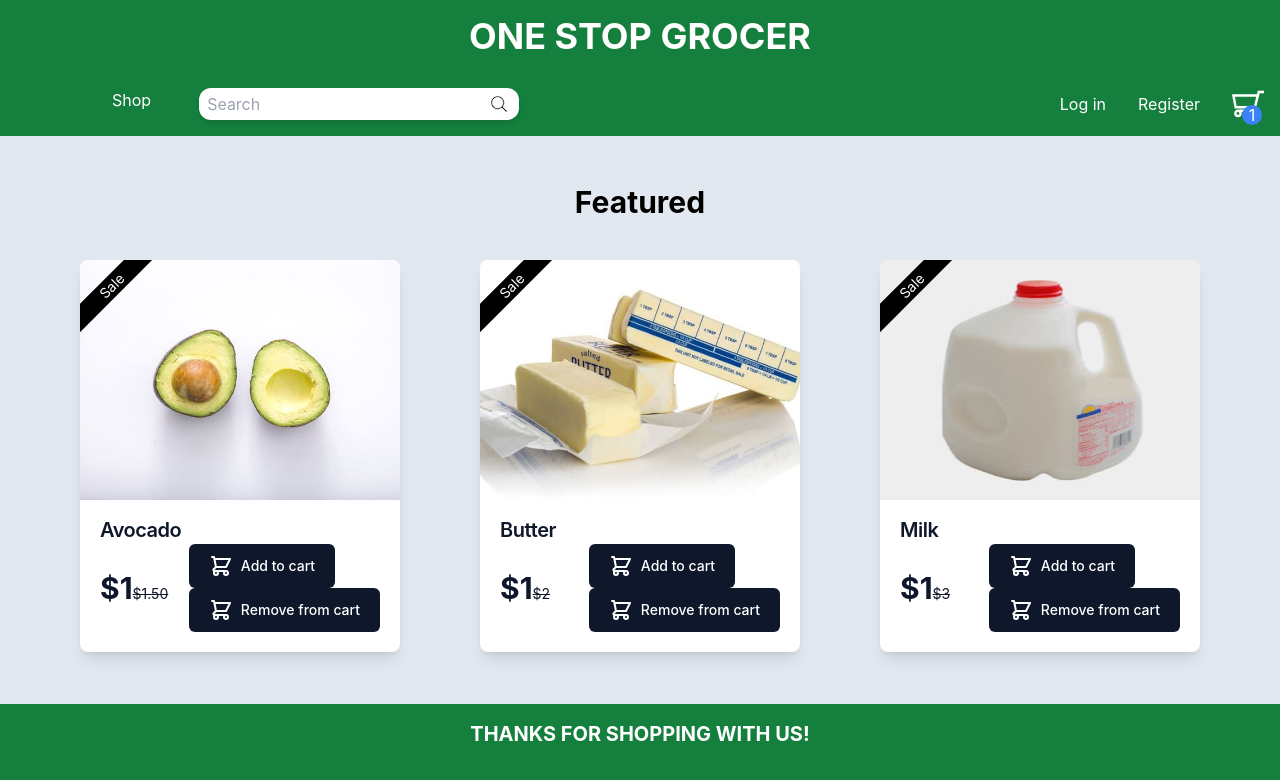
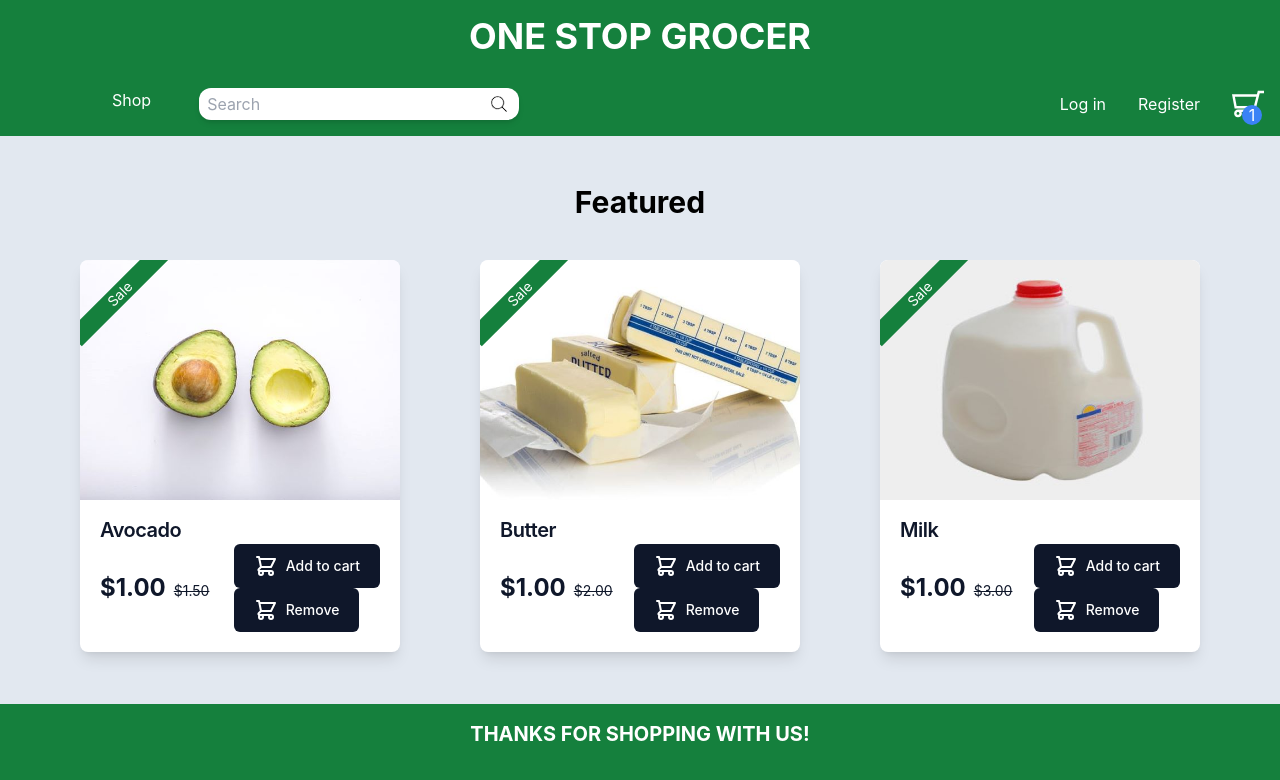
Before and after one commit to mikebashford/one-stop-groceries, a React (Create React App) app: page / in a window 1280 px wide. Shown: the top 780 px of the page. Built offline with nearby package versions, Linux system fonts and the light colour scheme.

Commit message:
Added currency formatter

```diff
--- a/src/components/FeaturedItems.tsx
+++ b/src/components/FeaturedItems.tsx
@@ -1,4 +1,5 @@
 import React from "react";
+import { formatCurrency } from "./../utils/formatCurrency";
 
 export default function FeaturedItems() {
   const featuredItems = [
@@ -6,27 +7,27 @@ export default function FeaturedItems() {
       id: 1,
       name: "Avocado",
       image: "/images/avocado.png",
-      price: "$1.50",
-      salePrice: "$1",
+      price: "1.50",
+      salePrice: "1",
     },
     {
       id: 2,
       name: "Butter",
       image: "/images/butter.png",
-      price: "$2",
-      salePrice: "$1",
+      price: "2",
+      salePrice: "1",
     },
     {
       id: 3,
       name: "Milk",
       image: "/images/milk.png",
-      price: "$3",
-      salePrice: "$1",
+      price: "3",
+      salePrice: "1",
     },
   ];
 
   return (
-    <div className="flex flex-row max-lg:flex-wrap">
+    <div className="flex flex-row max-lg:flex-wrap max-lg:justify-center">
       {featuredItems.map((item) => (
         <div
           className="flex flex-col relative m-10 w-full max-w-xs overflow-hidden rounded-lg bg-white shadow-lg"
@@ -37,7 +38,7 @@ export default function FeaturedItems() {
             src={item.image}
             alt={item.name}
           />
-          <span className="absolute top-0 left-0 w-28 translate-y-4 -translate-x-6 -rotate-45 bg-black text-center text-sm text-white">
+          <span className="absolute top-0 left-0 w-32 translate-y-6 -translate-x-6 -rotate-45 bg-green-700 text-center text-sm text-white">
             Sale
           </span>
           <div className="mt-4 px-5 pb-5 z-50">
@@ -46,11 +47,11 @@ export default function FeaturedItems() {
             </h5>
             <div className="flex items-center justify-between">
               <p>
-                <span className="text-3xl font-bold text-slate-900">
-                  {item.salePrice}
+                <span className="text-2xl font-bold text-slate-900 me-2">
+                  {formatCurrency(item.salePrice)}
                 </span>
                 <span className="text-sm text-slate-900 line-through">
-                  {item.price}
+                  {formatCurrency(item.price)}
                 </span>
               </p>
               <div>
@@ -92,7 +93,7 @@ export default function FeaturedItems() {
                       d="M3 3h2l.4 2M7 13h10l4-8H5.4M7 13L5.4 5M7 13l-2.293 2.293c-.63.63-.184 1.707.707 1.707H17m0 0a2 2 0 100 4 2 2 0 000-4zm-8 2a2 2 0 11-4 0 2 2 0 014 0z"
                     />
                   </svg>
-                  Remove from cart
+                  Remove
                 </button>
               </div>
             </div>
--- /dev/null
+++ b/src/utils/formatCurrency.tsx
@@ -0,0 +1,8 @@
+const CURRENCY_FORMATTER = new Intl.NumberFormat(undefined, {
+  currency: "USD",
+  style: "currency",
+});
+
+export function formatCurrency(number: number) {
+  return CURRENCY_FORMATTER.format(number);
+}
```
